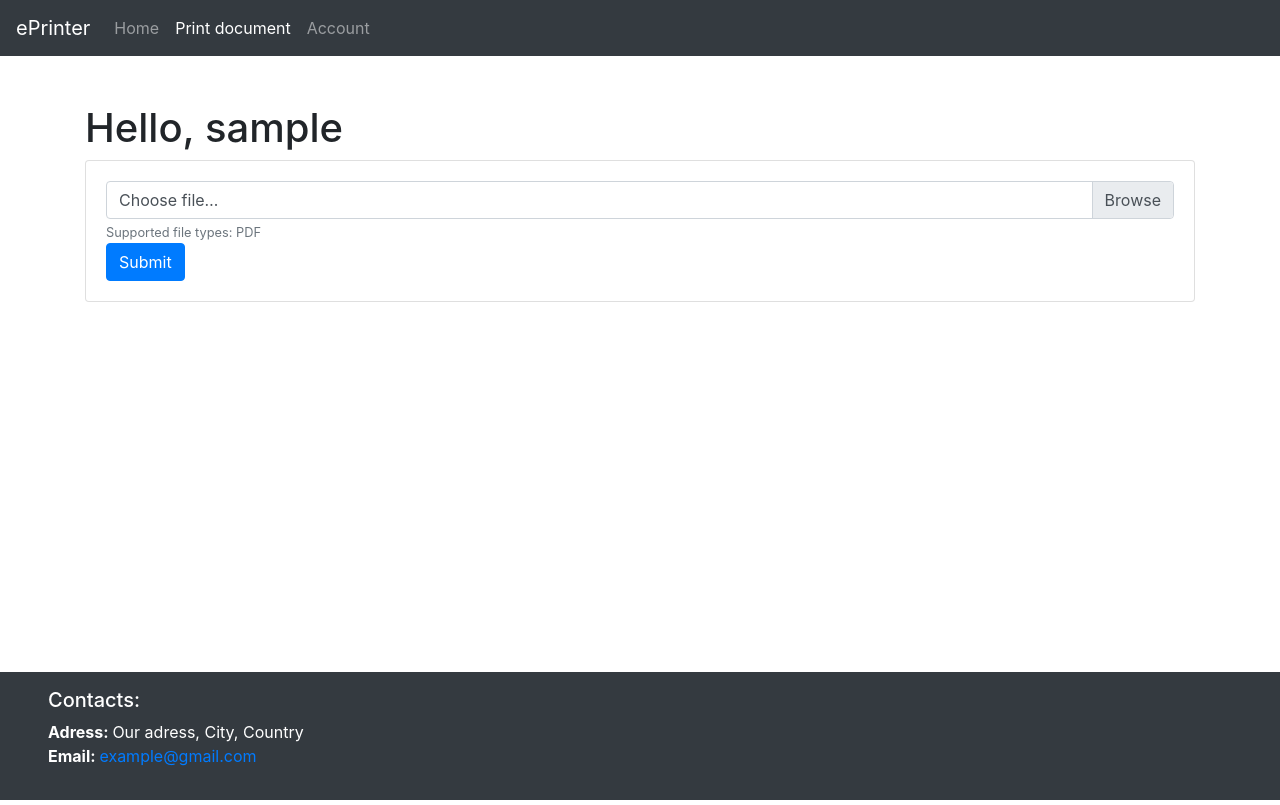
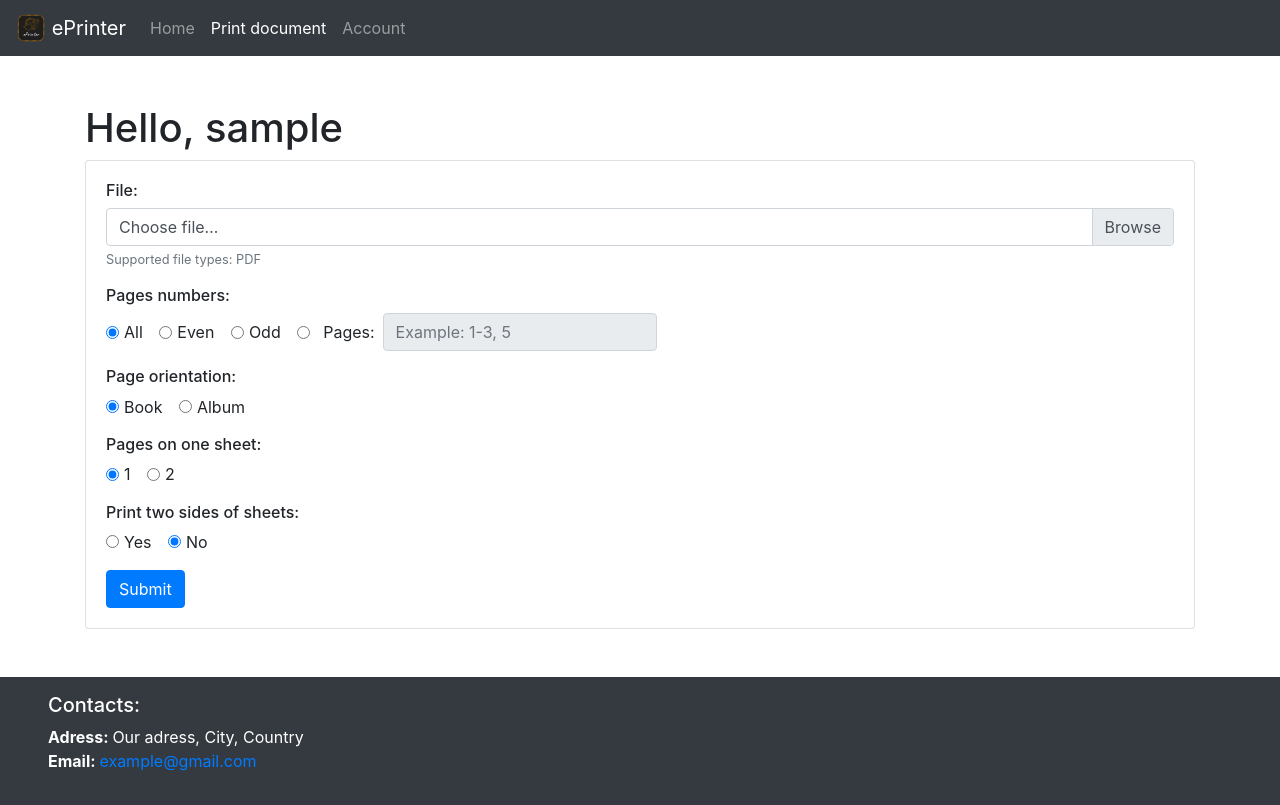
Before and after one commit to erorr-404/ePrinter, a Flask app: page /print in a window 1280 px wide. Run offline with Flask 3, Linux system fonts and the light colour scheme; the visitor is signed in with stand-in values (Sample User, id 1).

Commit message:
Printing setting options, favicon, new db columns

```diff
--- a/main.py
+++ b/main.py
@@ -7,6 +7,11 @@ from werkzeug.utils import secure_filename
 from flask_migrate import Migrate
 
 UPLOAD_FOLDER = 'files'  # Configure upload folder
+PAGES_ALL = "ALL"
+PAGES_ODD = "ODD"
+PAGES_EVEN = "EVEN"
+ORIENTATION_BOOK = 1
+ORIENTATION_ALBUM = 2
 
 app = Flask(__name__)
 app.secret_key = "dont_hack_me_pls"
@@ -39,12 +44,27 @@ class Files(db.Model):
     upload_date = db.Column(db.DateTime, default=datetime.now())
     file_type = db.Column(db.String(50))  # e.g., "image/png"
     printed = db.Column(db.Boolean, default=False, nullable=False)
+    page_nums = db.Column(db.String(255), nullable=False, default=PAGES_ALL)
+    sheet_orientation = db.Column(db.Integer, nullable=False, default=ORIENTATION_BOOK)
+    pages_on_sheet = db.Column(db.Integer, nullable=False, default=1)
+    print_two_sides = db.Column(db.Boolean, default=False, nullable=False)
 
-    def __init__(self, user_id, file_name: str, file_path=f"{app.config['UPLOAD_FOLDER']}/"):
+    def __init__(self, user_id,
+                 file_name: str,
+                 file_path=f"{app.config['UPLOAD_FOLDER']}/",
+                 page_nums: str = PAGES_ALL,
+                 sheet_orientation: str = ORIENTATION_BOOK,
+                 pages_on_sheet: int = 1,
+                 print_two_sides: bool = False):
+
         self.user_id = user_id
         self.filename = file_name
         self.filepath = file_path
         self.file_type = file_name.split(".")[1]
+        self.page_nums = page_nums
+        self.sheet_orientation = sheet_orientation
+        self.pages_on_sheet = pages_on_sheet
+        self.print_two_sides = print_two_sides
 
 
 class FilePart(db.Model):
@@ -152,7 +172,7 @@ def account():
 
         usr = Users.query.filter_by(name=user).first()
         files = Files.query.filter_by(user_id=usr.id)
-        fls = [(file.id, file.filename, file.upload_date, file.printed) for file in files]
+        fls = [(file.id, file.filename, str(file.upload_date).split(".")[1], file.printed) for file in files]
         return render_template("user.html", email=email, name=user, files=fls)
     else:
         return redirect(url_for("login"))
@@ -176,8 +196,18 @@ def add_document():
                 file = request.files["file"]
                 file_name = secure_filename(file.filename)
                 file_path = os.path.join(app.config['UPLOAD_FOLDER'], file_name)
-                # self, user_id, file_name: str, file_path=f"{app.config['UPLOAD_FOLDER']}/"
-                db_file = Files(user_id=user.id, file_name=file_name)
+                page_nums = request.form.get("file-pages-radio", PAGES_ALL)  # TODO: fix this
+                sheet_orientation = request.form.get("page-orientation-radio", ORIENTATION_BOOK)
+                pages_on_sheet = request.form.get("page-pages-count-radio", 1)
+                print_two_sides = bool(request.form.get("sheet-two-sides-radio", False))
+
+                db_file = Files(user_id=user.id,
+                                file_name=file_name,
+                                page_nums=page_nums,
+                                sheet_orientation=sheet_orientation,
+                                pages_on_sheet=pages_on_sheet,
+                                print_two_sides=print_two_sides)
+
                 db.session.add(db_file)
                 db.session.commit()
                 file.save(file_path)
--- /dev/null
+++ b/static/file-pages-radio.js
@@ -0,0 +1,11 @@
+// Select the radio buttons and the custom text input
+const radios = document.querySelectorAll('input[name="file-pages-radio"]');
+const customInput = document.getElementById('file-pages-custom');
+
+// Add an event listener to each radio button
+radios.forEach(radio => {
+     radio.addEventListener('change', function() {
+          // Enable custom input only if the "custom pages" radio (value="4") is selected
+          customInput.disabled = (this.value !== "4");
+     });
+});
--- a/templates/base.html
+++ b/templates/base.html
@@ -3,11 +3,16 @@
 <head>
   <link rel="stylesheet" href="https://cdn.jsdelivr.net/npm/bootstrap@4.3.1/dist/css/bootstrap.min.css" integrity="sha384-ggOyR0iXCbMQv3Xipma34MD+dH/1fQ784/j6cY/iJTQUOhcWr7x9JvoRxT2MZw1T" crossorigin="anonymous">
   <meta charset="UTF-8">
+  <link rel="shortcut icon" href="{{url_for('static', filename='icon.svg' )}}" type="image/x-icon">
   <title>{% block title %}{% endblock %}</title>
 </head>
 <body class="min-vh-100" style="display:flex; flex-direction:column; align-content: space-between;">
   <nav class="navbar navbar-expand-md navbar-dark bg-dark">
-    <a class="navbar-brand" href="https://github.com/erorr-404/ePrinter">ePrinter</a>
+    <a class="navbar-brand" href="/">
+      <img src="{{url_for('static', filename='icon.svg' )}}" width="30" height="30" class="d-inline-block align-top" alt="">
+      ePrinter
+    </a>
+
     <button class="navbar-toggler d-lg-none" type="button" data-toggle="collapse" data-target="#collapsibleNavId"
           aria-controls="collapsibleNavId"
           aria-expanded="false" aria-label="Toggle navigation">
--- a/templates/print.html
+++ b/templates/print.html
@@ -29,10 +29,80 @@
     <div class="card">
         <div class="card-body">
             <form action="#" method="post" enctype="multipart/form-data">
-                <div class="custom-file">
-                    <input type="file" class="custom-file-input" id="file" name="file" required>
-                    <label class="custom-file-label" for="file">Choose file…</label>
-                    <small id="filehelp" class="form-text text-muted">Supported file types: PDF</small>
+                <div class="form-group">
+                    <h6>File:</h6>
+                    <div class="custom-file">
+                        <input type="file" class="custom-file-input" id="file" name="file" required>
+                        <label class="custom-file-label" for="file">Choose file…</label>
+                        <small id="filehelp" class="form-text text-muted">Supported file types: PDF</small>
+                    </div>
+                </div>
+                <div class="form-group">
+                    <h6>Pages numbers:</h6>
+                    <div class="form-check form-check-inline">
+                        <input class="form-check-input" type="radio" name="file-pages-radio" id="file-pages-radio-1"
+                               value="1" checked>
+                        <label class="form-check-label" for="file-pages-radio-1">All</label>
+                    </div>
+                    <div class="form-check form-check-inline">
+                        <input class="form-check-input" type="radio" name="file-pages-radio" id="file-pages-radio-2"
+                               value="2">
+                        <label class="form-check-label" for="file-pages-radio-2">Even</label>
+                    </div>
+                    <div class="form-check form-check-inline">
+                        <input class="form-check-input" type="radio" name="file-pages-radio" id="file-pages-radio-3"
+                               value="3">
+                        <label class="form-check-label" for="file-pages-radio-3">Odd</label>
+                    </div>
+                    <div class="form-check form-check-inline">
+                        <input class="form-check-input" type="radio" name="file-pages-radio" id="file-pages-radio-4"
+                               value="4">
+                        <label class="form-check-label"
+                               style="display: inline-flex; align-items: center; justify-content: center;" for="file-pages-radio-4">
+                            <label for="file-pages-custom" class="my-1 mx-2">Pages:</label>
+                            <input type="text" class="form-control" id="file-pages-custom" placeholder="Example: 1-3, 5" disabled>
+                        </label>
+                    </div>
+                    <script src="{{url_for('static', filename='file-pages-radio.js' )}}"></script>
+                </div>
+                <div class="form-group">
+                    <h6>Page orientation:</h6>
+                    <div class="form-check form-check-inline">
+                        <input class="form-check-input" type="radio" name="page-orientation-radio" id="page-orientation-radio-1"
+                               value="1" checked>
+                        <label class="form-check-label" for="page-orientation-radio-1">Book</label>
+                    </div>
+                    <div class="form-check form-check-inline">
+                        <input class="form-check-input" type="radio" name="page-orientation-radio" id="page-orientation-radio-2"
+                               value="2">
+                        <label class="form-check-label" for="page-orientation-radio-2">Album</label>
+                    </div>
+                </div>
+                <div class="form-group">
+                    <h6>Pages on one sheet:</h6>
+                    <div class="form-check form-check-inline">
+                        <input class="form-check-input" type="radio" name="page-pages-count-radio" id="page-pages-count-radio-1"
+                               value="1" checked>
+                        <label class="form-check-label" for="page-pages-count-radio-1">1</label>
+                    </div>
+                    <div class="form-check form-check-inline">
+                        <input class="form-check-input" type="radio" name="page-pages-count-radio" id="page-pages-count-radio-2"
+                               value="2">
+                        <label class="form-check-label" for="page-pages-count-radio-2">2</label>
+                    </div>
+                </div>
+                <div class="form-group">
+                    <h6>Print two sides of sheets:</h6>
+                    <div class="form-check form-check-inline">
+                        <input class="form-check-input" type="radio" name="sheet-two-sides-radio" id="sheet-two-sides-radio-1"
+                               value="1">
+                        <label class="form-check-label" for="sheet-two-sides-radio-1">Yes</label>
+                    </div>
+                    <div class="form-check form-check-inline">
+                        <input class="form-check-input" type="radio" name="sheet-two-sides-radio" id="sheet-two-sides-radio-2"
+                               value="2" checked>
+                        <label class="form-check-label" for="sheet-two-sides-radio-2">No</label>
+                    </div>
                 </div>
                 <button type="submit" value="submit" class="btn btn-primary">Submit</button>
             </form>
```
Also changed, not shown: static/icon.svg (added).
